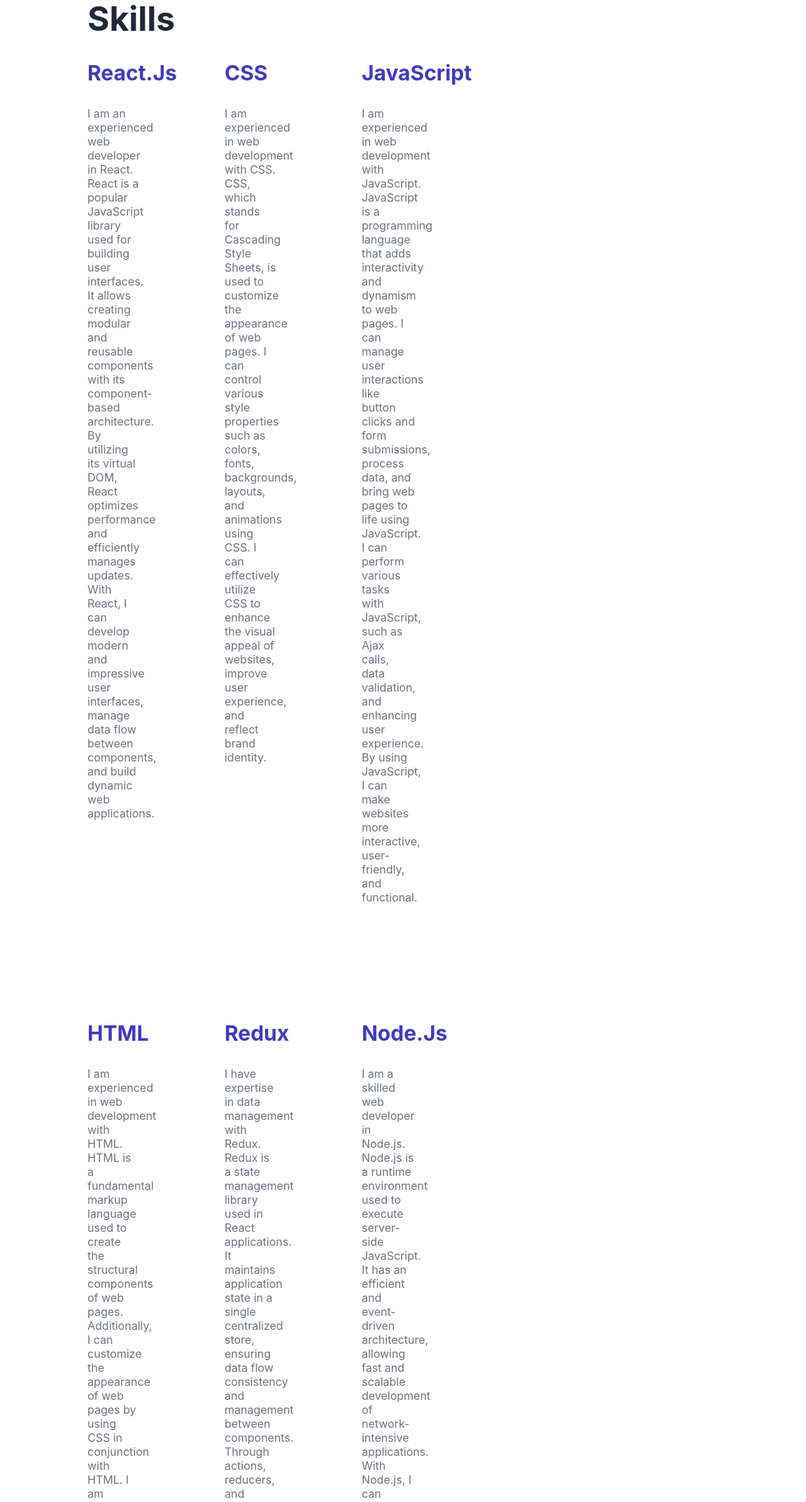
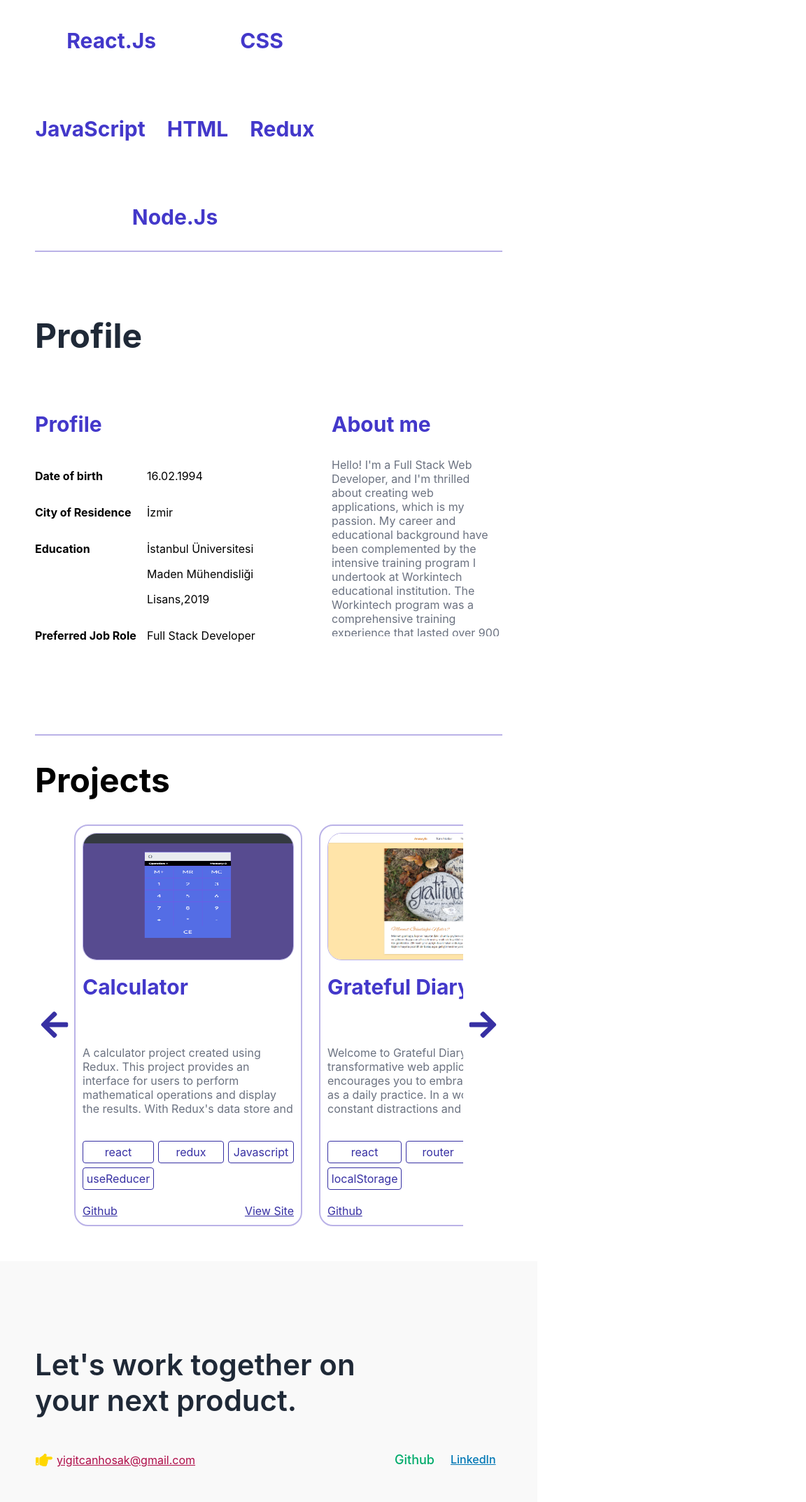
Before and after one commit to hosak94/my-web-page, a React (Create React App) app: page / in a window 768 px wide. Shown: the part 640-2786 px from the top of the page at 70% size, 1152 px wide, since content can reach past the window. Built offline with nearby package versions, Linux system fonts and the light colour scheme.

Commit message:
responsive design completed

```diff
--- a/src/styles/footer.css
+++ b/src/styles/footer.css
@@ -90,7 +90,7 @@
     font-size: 42px;
     font-weight: 600;
     color: var(--body_footer_p);
-    margin-left: 7.813rem;
+    padding-left: 50px;
   }
   .footer-link {
     display: flex;
@@ -102,7 +102,7 @@
     justify-content: center;
     align-items: center;
     gap: 5px;
-    margin-left: 7.813rem;
+    padding-left: 50px;
     text-decoration: underline;
     color: var(--body_footer_mail);
   }
@@ -112,7 +112,7 @@
     justify-content: center;
     align-items: center;
     gap: 20px;
-    margin-right: 10.938rem;
+    margin-right: 50px;
     font-weight: 500;
   }
   .blog {
@@ -160,7 +160,7 @@
     font-size: 42px;
     font-weight: 600;
     color: var(--body_footer_p);
-    margin-left: 7.813rem;
+    padding-left: 70px;
   }
   .footer-link {
     display: flex;
@@ -172,7 +172,7 @@
     justify-content: center;
     align-items: center;
     gap: 5px;
-    margin-left: 7.813rem;
+    padding-left: 70px;
     text-decoration: underline;
     color: var(--body_footer_mail);
   }
@@ -182,7 +182,7 @@
     justify-content: center;
     align-items: center;
     gap: 20px;
-    margin-right: 10.938rem;
+    margin-right: 70px;
     font-weight: 500;
   }
   .blog {
--- a/src/styles/header.css
+++ b/src/styles/header.css
@@ -138,10 +138,9 @@
   }
 
   .catchword h2 {
-    width: 300px;
     color: var(--body_header_h1);
     margin: 0;
-    font-size: 32px;
+    font-size: 42px;
   }
   .info {
     width: 350px;
@@ -151,7 +150,7 @@
   }
 
   .avatar img {
-    width: 250px;
+    width: 200px;
     height: 170px;
     border-radius: 18px;
     box-shadow: 0px 8px 28px -6px rgba(24, 39, 75, 0.12),
@@ -247,10 +246,11 @@
     color: var(--body_header_h1);
     margin: 0;
     font-size: 54px;
+    width: 500px;
   }
   .info {
     margin: 0;
-    text-align: justify;
+    width: 400px;
     color: var(--body_header_info_p);
   }
 
@@ -260,7 +260,7 @@
     border-radius: 18px;
     box-shadow: 0px 8px 28px -6px rgba(24, 39, 75, 0.12),
       0px 18px 88px -4px rgba(24, 39, 75, 0.14);
-    margin-top: 5rem;
+    margin: 50px;
   }
 
   .icons {
@@ -354,14 +354,14 @@
 
   .catchword h2 {
     color: var(--body_header_h1);
-
+    width: 615px;
     margin: 0;
     font-size: 4.5rem;
     line-height: 4.5rem;
   }
   .info {
     margin: 0;
-    text-align: justify;
+    width: 615px;
     color: var(--body_header_info_p);
   }
 
--- a/src/styles/profile.css
+++ b/src/styles/profile.css
@@ -72,8 +72,11 @@
 
 @media (min-width: 768px) and (max-width: 1023px) {
   .profile-container {
-    padding: 2.438rem 10.938rem 0 7.813rem;
+    padding: 50px 50px 0 50px;
     background-color: var(--body_background);
+  }
+  .my-info {
+    height: 500px;
   }
   .profile h2 {
     color: var(--body_profile_h2);
@@ -108,6 +111,10 @@
     width: 14.5rem;
     color: var(--body_profile_info);
   }
+  .about-me {
+    height: 360px;
+    overflow-x: scroll;
+  }
   .about-me h3 {
     color: var(--body_profile_h3);
     font-size: 30px;
@@ -120,7 +127,7 @@
 
 @media (min-width: 1024px) and (max-width: 1439px) {
   .profile-container {
-    padding: 2.438rem 10.938rem 0 7.813rem;
+    padding: 110px 70px 0 70px;
     background-color: var(--body_background);
   }
   .profile h2 {
@@ -266,5 +273,6 @@
   .about-me p {
     color: var(--body_profile_p);
     font-size: 18px;
+    width: 1200px;
   }
 }
--- a/src/styles/projects.css
+++ b/src/styles/projects.css
@@ -126,10 +126,9 @@
 @media (min-width: 768px) and (max-width: 1023px) {
   .projects-container {
     background-color: var(--body_background);
-    padding-top: 0.1px;
+    padding: 0.1px 50px 0 50px;
   }
   .projects-container h2 {
-    padding: 0 10.938rem 0 7.813rem;
     font-size: 48px;
     font-weight: bold;
     line-height: 48px;
@@ -138,15 +137,14 @@
   .project-border {
     display: flex;
     flex-direction: row;
-    justify-content: space-around;
+    justify-content: space-between;
     align-items: center;
     padding-bottom: 50px;
-    padding-left: 50px;
-    padding-right: 50px;
   }
   .projects {
     display: flex;
     flex-direction: row;
+    overflow-y: scroll;
     gap: 1.5rem;
   }
   .projects-info {
@@ -175,6 +173,7 @@
     margin: 0;
     padding: 0;
     font-size: 30px;
+    height: 70px;
     color: var(--body_projects_h4);
   }
   .projects-info p {
@@ -185,8 +184,9 @@
   .project-features {
     display: grid;
     grid-template-columns: repeat(3, 1fr);
+    grid-auto-rows: min-content;
     grid-gap: 6px;
-    grid-auto-flow: dense;
+    height: 70px;
   }
   .project-features span {
     display: flex;
@@ -231,10 +231,10 @@
     padding-top: 0.1px;
   }
   .projects-container h2 {
-    padding: 0 10.938rem 0 7.813rem;
     font-size: 48px;
     font-weight: bold;
     color: var(--body_projects_h2);
+    padding: 0.1px 70px 0 70px;
   }
 
   .project-border {
--- a/src/styles/skills.css
+++ b/src/styles/skills.css
@@ -42,9 +42,8 @@
 
 @media (min-width: 768px) and (max-width: 1023px) {
   .skills {
-    padding: 7.5rem 10.938rem 0 7.813rem;
-
     background-color: var(--body_background);
+    padding: 50px 50px 0 50px;
   }
   .skills h2 {
     color: var(--body_skill_h2);
@@ -53,11 +52,10 @@
   }
   .skill-list {
     display: flex;
+    justify-content: space-around;
     flex-wrap: wrap;
-    gap: 7.5rem;
-  }
-  .skill-list > div {
-    width: calc((100% - 2 * 7.5rem) / 3);
+    width: 400px;
+    gap: 30px;
   }
 
   .skill-list h3 {
@@ -66,6 +64,7 @@
   }
   .skill-list p {
     color: var(--body_skill_p);
+    display: none;
   }
   .skill-bottomline {
     border: 1px solid #bab2e7;
@@ -74,9 +73,8 @@
 
 @media (min-width: 1024px) and (max-width: 1439px) {
   .skills {
-    padding: 7.5rem 10.938rem 0 7.813rem;
-
     background-color: var(--body_background);
+    padding: 110px 70px 0 70px;
   }
   .skills h2 {
     color: var(--body_skill_h2);
@@ -87,6 +85,7 @@
     display: flex;
     flex-direction: row;
     flex-wrap: wrap;
+    width: 600px;
     gap: 30px;
   }
 
```
